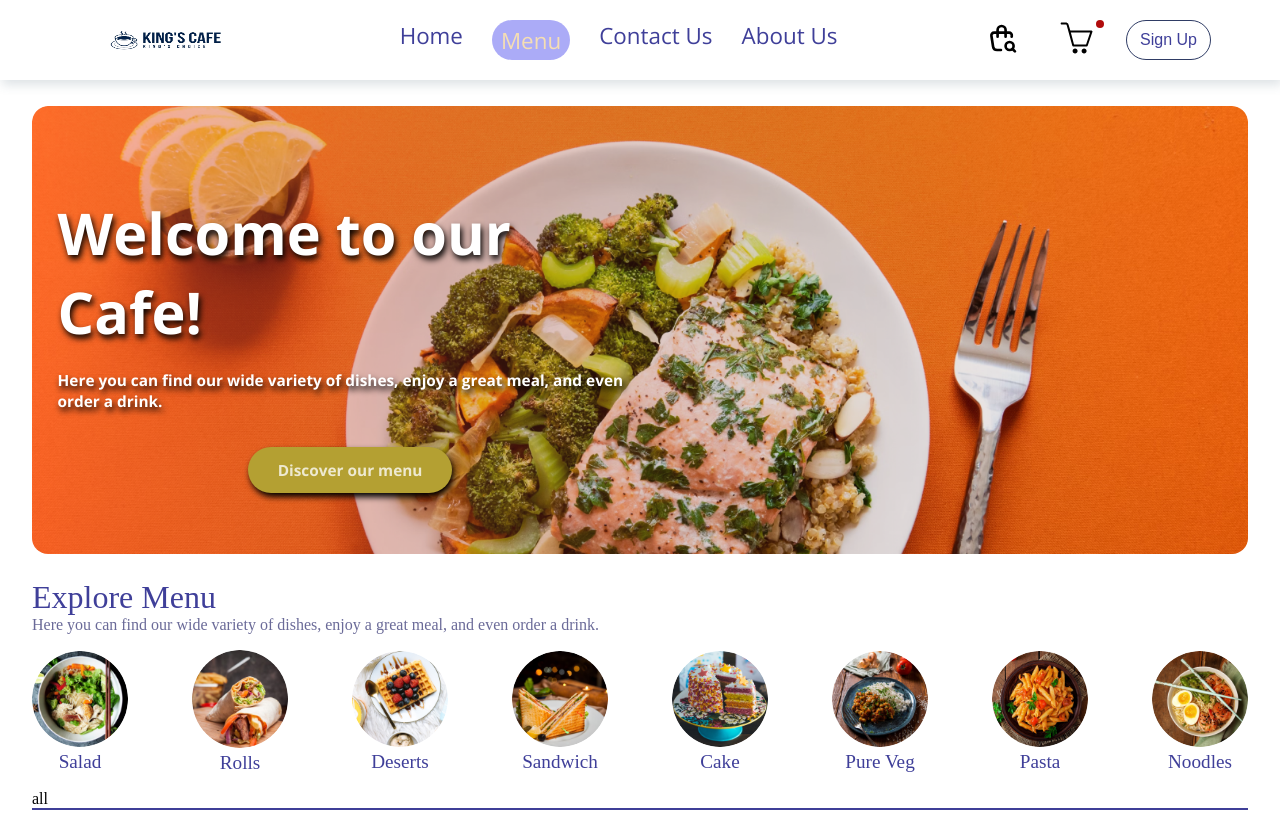
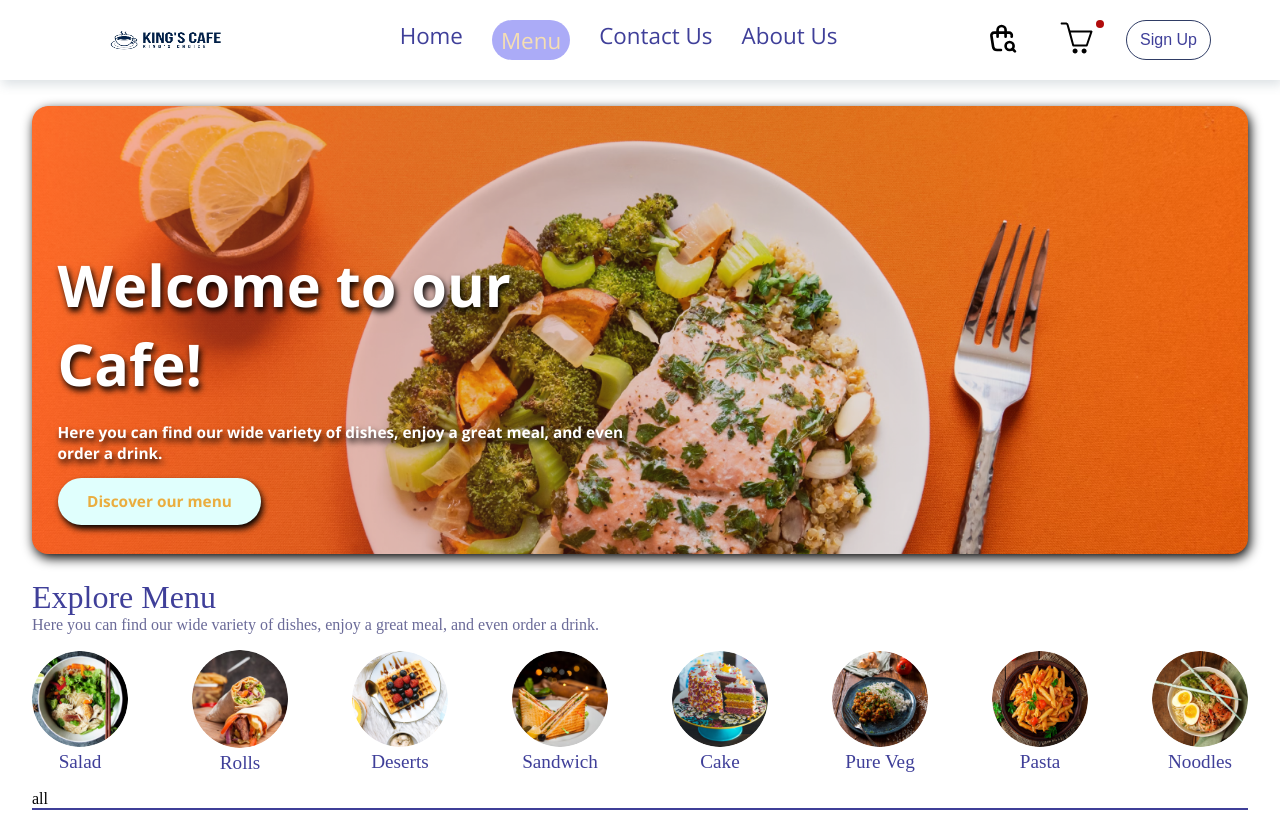
Before and after one commit to harfool/Cafe-website, a React (Vite) app: page / in a window 1280 px wide. Built offline with nearby package versions, Linux system fonts and the light colour scheme.

Commit message:
button css

```diff
--- a/src/Pages/Header/Header.css
+++ b/src/Pages/Header/Header.css
@@ -1,7 +1,7 @@
 .Header{
     background: url(../../assets/header_img.png);
     /* filter: brightness(.5); */
-    /* filter: drop-shadow(2px 4px 6px black); */
+    filter: drop-shadow(2px 4px 6px black);
     background-size: cover;
     background-repeat: no-repeat;
     height: 35vw;
@@ -16,7 +16,7 @@
     align-items: center;
     gap: 1.5vw;
     max-width: 50%;
-    bottom: 10%;
+    bottom: 20%;
     left: 2vw;
     font-size: 1.2em;
     font-weight: bold;
@@ -35,11 +35,14 @@
     text-shadow: 2px 4px 6px black;
     font-size: 1.2vw;
 }
-.header-content button{
-    background-color: rgb(180, 160, 50);
-    color: rgba(255, 255, 255, 0.774);
+.header-btn{
+    position: absolute;
+    bottom: 3%;
+    left: 2vw;
+    background-color: rgb(224, 255, 253);
+    color: rgba(237, 149, 7, 0.774);
     border: none;
-    border-radius: 3em;
+    border-radius: 2.7em;
     padding: 1vw 2.3vw;
     cursor: pointer;
     font-weight: bold;
@@ -50,6 +53,11 @@
     animation-fill-mode: forwards;
     margin: 1em 0;
     margin-right: 1.5em;
+}
+.header-btn:hover{
+    background-color: rgb(237, 149, 7);
+    color: white;
+    animation: fadeIn 1s;
 }
 
 @media (max-width: 600px){
--- a/src/Pages/Header/Header.jsx
+++ b/src/Pages/Header/Header.jsx
@@ -6,8 +6,8 @@ const Header = () => {
         <div className="header-content">
         <h1>Welcome to our Cafe!</h1>
             <p>Here you can find our wide variety of dishes, enjoy a great meal, and even order a drink.</p>
-            <button>Discover our menu</button>
         </div>
+      <button className="header-btn">Discover our menu</button>
 
     </div>
   )
```
